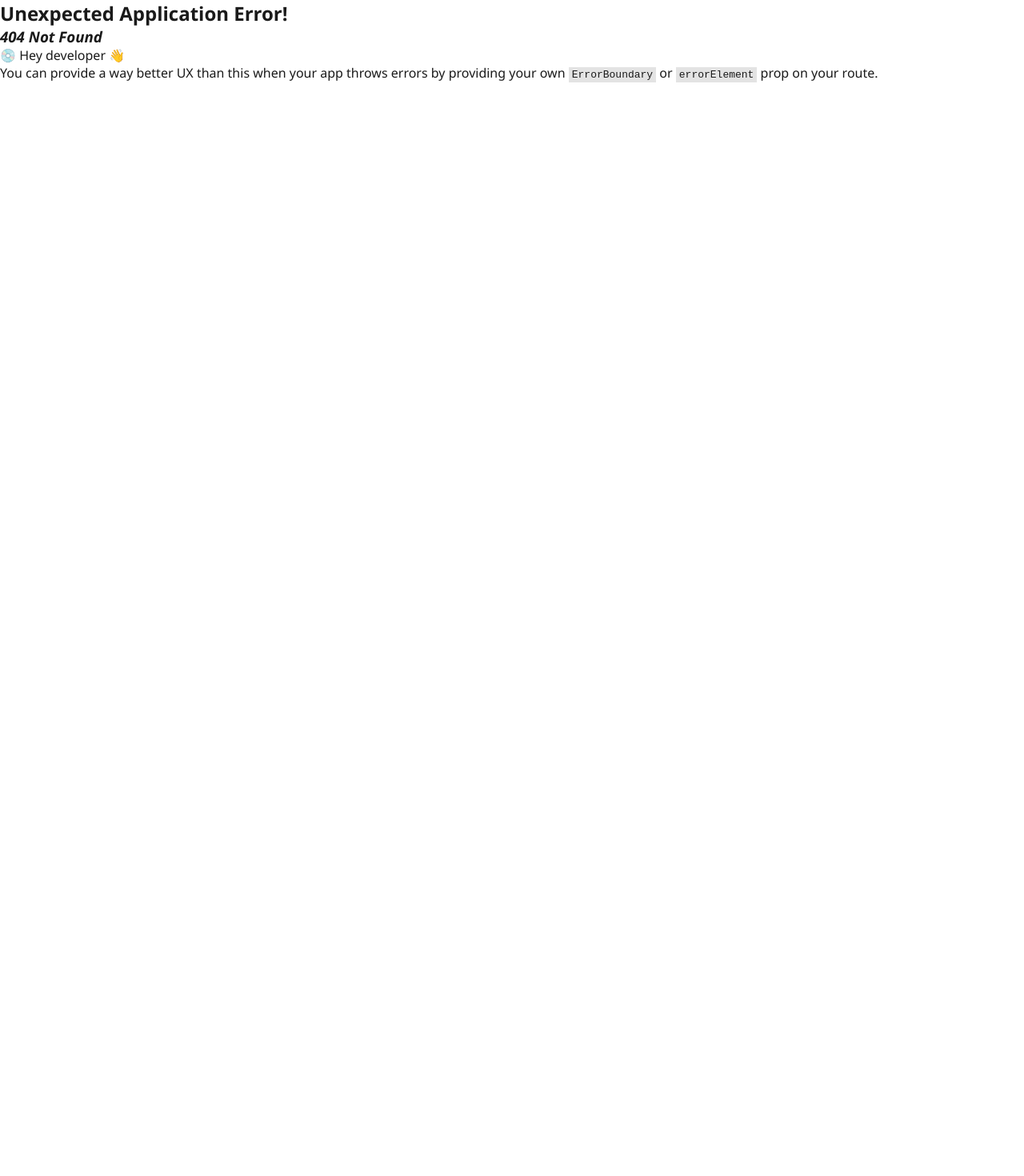
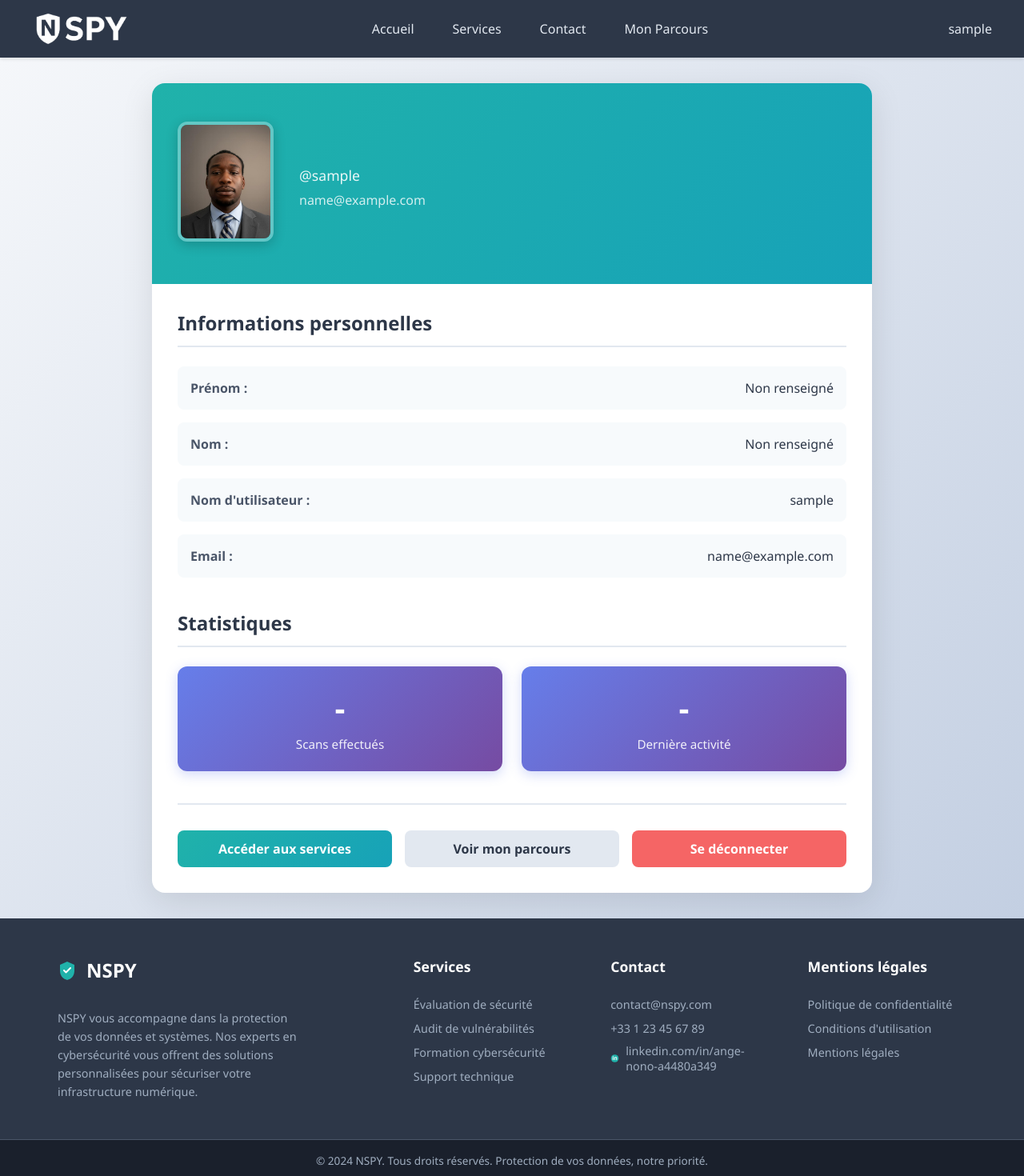
Before and after one commit to Ange-web/ProjetPersonnel, a React (Vite) app: page /profil in a window 1280 px wide. Before the commit this address had no page. Shown: the top 1470 px of the page at 80% size. Before the commit the page ends 800 px from the top, so only its background shows below. Built offline with nearby package versions, Linux system fonts and the light colour scheme; sample sign-in values are in the browser's storage.

Commit message:
profil page

```diff
--- a/src/App.jsx
+++ b/src/App.jsx
@@ -10,6 +10,7 @@ import ScanPage from './assets/components/service/urlscan';
 import IpPage from './assets/components/service/ipscan';
 import PortScanPage from './assets/components/service/portscan';
 import ExifPage from './assets/components/service/exifpage';
+import ProfilPage from './assets/components/profil/ProfilPage';
 
 const router = createBrowserRouter([
   {
@@ -52,6 +53,10 @@ const router = createBrowserRouter([
         path: 'scanexif',
         element: <ExifPage />
       },
+      {
+        path: 'profil',
+        element: <ProfilPage />
+      },
     ]
   }
 ]);
--- a/src/assets/components/acceuil/header.jsx
+++ b/src/assets/components/acceuil/header.jsx
@@ -3,12 +3,10 @@ import './style.css';
 import logo from '../../images/logo.png';
 
 import { Link, useNavigate } from 'react-router-dom';
-//import ProfilForm from '../profil/ProfilForm'; // ton composant séparé
 
 const Header = () => {
   const [user, setUser] = useState(null);
   const [showPopup, setShowPopup] = useState(false);
-  const [showModal, setShowModal] = useState(false);
   const navigate = useNavigate();
 
   // Récupère l'utilisateur connecté depuis localStorage
@@ -32,15 +30,7 @@ const Header = () => {
     localStorage.removeItem('user');
     setUser(null);
     setShowPopup(false);
-    setShowModal(false);
-    navigate('/login');
-  };
-
-  // Permet au formulaire ProfilForm de mettre à jour le Header
-  const handleProfileUpdate = (updatedUser) => {
-    localStorage.setItem('user', JSON.stringify(updatedUser));
-    setUser(updatedUser);
-    setShowModal(false);
+    navigate('/Login');
   };
 
   return (
@@ -68,13 +58,13 @@ const Header = () => {
               <span className="username">{user.username}</span>
               {showPopup && (
                 <div className="profile-popup">
-                  <button
-                    type="button"
+                  <Link
+                    to="/profil"
                     className="profile-popup-link"
-                    onClick={() => setShowModal(true)}
+                    onClick={() => setShowPopup(false)}
                   >
                     Profil
-                  </button>
+                  </Link>
                   <button
                     type="button"
                     className="profile-popup-link logout"
@@ -92,15 +82,6 @@ const Header = () => {
           )}
         </div>
       </header>
-
-      {/* Modale du formulaire de profil */}
-      {showModal && (
-        <div className="modal-overlay" onClick={() => setShowModal(false)}>
-          <div className="modal-box" onClick={(e) => e.stopPropagation()}>
-            <ProfilForm user={user} onUpdate={handleProfileUpdate} onLogout={handleLogout} />
-          </div>
-        </div>
-      )}
     </>
   );
 };
--- a/src/assets/components/acceuil/style.css
+++ b/src/assets/components/acceuil/style.css
@@ -91,6 +91,9 @@ body {
     cursor: pointer;
     padding: 0.35rem 0;
     transition: color 0.2s ease, transform 0.2s ease;
+    text-decoration: none;
+    display: block;
+    width: 100%;
   }
 
   .profile-popup-link:hover {
--- a/src/assets/components/log/formInsciption.jsx
+++ b/src/assets/components/log/formInsciption.jsx
@@ -25,14 +25,15 @@ function InputInscription() {
             if (response.ok) {
                 console.log("Inscription réussie :", data);
                 // Rediriger vers la page de connexion après une inscription réussie
-                navigate("/login");
+                navigate("/Login");
             } else {
                 console.error("Erreur lors de l'inscription :", data);
-                // Vous pouvez ajouter ici un message d'erreur pour l'utilisateur
+                // Afficher un message d'erreur à l'utilisateur
+                alert(data.error || "Erreur lors de l'inscription. Veuillez réessayer.");
             }
         } catch (error) {
             console.error("Erreur lors de la requête :", error);
-            // Vous pouvez ajouter ici un message d'erreur pour l'utilisateur
+            alert("Erreur de connexion au serveur. Veuillez réessayer.");
         }
     };
 
--- /dev/null
+++ b/src/assets/components/profil/ProfilPage.jsx
@@ -0,0 +1,139 @@
+import React, { useEffect, useState } from 'react';
+import { useNavigate } from 'react-router-dom';
+import Header from '../acceuil/header';
+import profileImage from '../../images/profile-ange.png';
+import './profil.css';
+
+const ProfilPage = () => {
+  const [user, setUser] = useState(null);
+  const [loading, setLoading] = useState(true);
+  const navigate = useNavigate();
+
+  useEffect(() => {
+    const token = localStorage.getItem('token');
+    const storedUser = localStorage.getItem('user');
+
+    if (!token || !storedUser) {
+      navigate('/Login');
+      return;
+    }
+
+    try {
+      const parsedUser = JSON.parse(storedUser);
+      setUser(parsedUser);
+    } catch (err) {
+      console.error('Erreur lors du parsing de l\'utilisateur:', err);
+      navigate('/Login');
+    } finally {
+      setLoading(false);
+    }
+  }, [navigate]);
+
+  const handleLogout = () => {
+    localStorage.removeItem('token');
+    localStorage.removeItem('user');
+    navigate('/');
+  };
+
+  if (loading) {
+    return (
+      <div>
+        <Header />
+        <div className="profil-container">
+          <div className="profil-loading">Chargement...</div>
+        </div>
+      </div>
+    );
+  }
+
+  if (!user) {
+    return null;
+  }
+
+  return (
+    <div>
+      <Header />
+      <div className="profil-container">
+        <div className="profil-card">
+          <div className="profil-header">
+            <div className="profil-avatar">
+              <img
+                src={profileImage}
+                alt="Photo de profil"
+                className="profil-avatar-img"
+              />
+            </div>
+            <div className="profil-info">
+              <h1 className="profil-name">
+                {user.prenom} {user.nom}
+              </h1>
+              <p className="profil-username">@{user.username}</p>
+              <p className="profil-email">{user.email}</p>
+            </div>
+          </div>
+
+          <div className="profil-content">
+            <div className="profil-section">
+              <h2 className="profil-section-title">Informations personnelles</h2>
+              <div className="profil-details">
+                <div className="profil-detail-item">
+                  <span className="profil-detail-label">Prénom :</span>
+                  <span className="profil-detail-value">{user.prenom || 'Non renseigné'}</span>
+                </div>
+                <div className="profil-detail-item">
+                  <span className="profil-detail-label">Nom :</span>
+                  <span className="profil-detail-value">{user.nom || 'Non renseigné'}</span>
+                </div>
+                <div className="profil-detail-item">
+                  <span className="profil-detail-label">Nom d'utilisateur :</span>
+                  <span className="profil-detail-value">{user.username}</span>
+                </div>
+                <div className="profil-detail-item">
+                  <span className="profil-detail-label">Email :</span>
+                  <span className="profil-detail-value">{user.email}</span>
+                </div>
+              </div>
+            </div>
+
+            <div className="profil-section">
+              <h2 className="profil-section-title">Statistiques</h2>
+              <div className="profil-stats">
+                <div className="profil-stat-card">
+                  <div className="profil-stat-number">-</div>
+                  <div className="profil-stat-label">Scans effectués</div>
+                </div>
+                <div className="profil-stat-card">
+                  <div className="profil-stat-number">-</div>
+                  <div className="profil-stat-label">Dernière activité</div>
+                </div>
+              </div>
+            </div>
+
+            <div className="profil-actions">
+              <button
+                className="profil-btn profil-btn-primary"
+                onClick={() => navigate('/servicehome')}
+              >
+                Accéder aux services
+              </button>
+              <button
+                className="profil-btn profil-btn-secondary"
+                onClick={() => navigate('/parcours')}
+              >
+                Voir mon parcours
+              </button>
+              <button
+                className="profil-btn profil-btn-danger"
+                onClick={handleLogout}
+              >
+                Se déconnecter
+              </button>
+            </div>
+          </div>
+        </div>
+      </div>
+    </div>
+  );
+};
+
+export default ProfilPage;
--- /dev/null
+++ b/src/assets/components/profil/profil.css
@@ -0,0 +1,242 @@
+.profil-container {
+  min-height: calc(100vh - 200px);
+  padding: 2rem;
+  background: linear-gradient(135deg, #f5f7fa 0%, #c3cfe2 100%);
+}
+
+.profil-loading {
+  display: flex;
+  justify-content: center;
+  align-items: center;
+  min-height: 400px;
+  font-size: 1.2rem;
+  color: #4a5568;
+}
+
+.profil-card {
+  max-width: 900px;
+  margin: 0 auto;
+  background: white;
+  border-radius: 16px;
+  box-shadow: 0 10px 40px rgba(0, 0, 0, 0.1);
+  overflow: hidden;
+}
+
+.profil-header {
+  background: linear-gradient(135deg, #20B2AA 0%, #17a2b8 100%);
+  padding: 3rem 2rem;
+  display: flex;
+  align-items: center;
+  gap: 2rem;
+  color: white;
+}
+
+.profil-avatar {
+  flex-shrink: 0;
+}
+
+.profil-avatar-img {
+  width: 120px;
+  height: 150px;
+  border-radius: 12px;
+  object-fit: cover;
+  border: 4px solid rgba(255, 255, 255, 0.3);
+  box-shadow: 0 4px 15px rgba(0, 0, 0, 0.2);
+}
+
+.profil-info {
+  flex: 1;
+}
+
+.profil-name {
+  font-size: 2rem;
+  font-weight: 700;
+  margin: 0 0 0.5rem 0;
+  color: white;
+}
+
+.profil-username {
+  font-size: 1.1rem;
+  margin: 0 0 0.5rem 0;
+  opacity: 0.9;
+  color: white;
+}
+
+.profil-email {
+  font-size: 1rem;
+  margin: 0;
+  opacity: 0.8;
+  color: white;
+}
+
+.profil-content {
+  padding: 2rem;
+}
+
+.profil-section {
+  margin-bottom: 2.5rem;
+}
+
+.profil-section:last-child {
+  margin-bottom: 0;
+}
+
+.profil-section-title {
+  font-size: 1.5rem;
+  font-weight: 600;
+  color: #2d3748;
+  margin-bottom: 1.5rem;
+  padding-bottom: 0.75rem;
+  border-bottom: 2px solid #e2e8f0;
+}
+
+.profil-details {
+  display: grid;
+  gap: 1rem;
+}
+
+.profil-detail-item {
+  display: flex;
+  justify-content: space-between;
+  align-items: center;
+  padding: 1rem;
+  background: #f7fafc;
+  border-radius: 8px;
+  transition: background 0.2s ease;
+}
+
+.profil-detail-item:hover {
+  background: #edf2f7;
+}
+
+.profil-detail-label {
+  font-weight: 600;
+  color: #4a5568;
+}
+
+.profil-detail-value {
+  color: #2d3748;
+  font-weight: 500;
+}
+
+.profil-stats {
+  display: grid;
+  grid-template-columns: repeat(auto-fit, minmax(200px, 1fr));
+  gap: 1.5rem;
+}
+
+.profil-stat-card {
+  background: linear-gradient(135deg, #667eea 0%, #764ba2 100%);
+  padding: 1.5rem;
+  border-radius: 12px;
+  text-align: center;
+  color: white;
+  box-shadow: 0 4px 15px rgba(102, 126, 234, 0.3);
+}
+
+.profil-stat-number {
+  font-size: 2.5rem;
+  font-weight: 700;
+  margin-bottom: 0.5rem;
+}
+
+.profil-stat-label {
+  font-size: 0.95rem;
+  opacity: 0.9;
+}
+
+.profil-actions {
+  display: flex;
+  flex-wrap: wrap;
+  gap: 1rem;
+  margin-top: 2rem;
+  padding-top: 2rem;
+  border-top: 2px solid #e2e8f0;
+}
+
+.profil-btn {
+  padding: 0.75rem 1.5rem;
+  border: none;
+  border-radius: 8px;
+  font-size: 1rem;
+  font-weight: 600;
+  cursor: pointer;
+  transition: all 0.3s ease;
+  flex: 1;
+  min-width: 150px;
+}
+
+.profil-btn-primary {
+  background: linear-gradient(135deg, #20B2AA 0%, #17a2b8 100%);
+  color: white;
+}
+
+.profil-btn-primary:hover {
+  transform: translateY(-2px);
+  box-shadow: 0 6px 20px rgba(32, 178, 170, 0.4);
+}
+
+.profil-btn-secondary {
+  background: #e2e8f0;
+  color: #2d3748;
+}
+
+.profil-btn-secondary:hover {
+  background: #cbd5e0;
+  transform: translateY(-2px);
+}
+
+.profil-btn-danger {
+  background: #f56565;
+  color: white;
+}
+
+.profil-btn-danger:hover {
+  background: #e53e3e;
+  transform: translateY(-2px);
+  box-shadow: 0 6px 20px rgba(245, 101, 101, 0.4);
+}
+
+/* Responsive Design */
+@media (max-width: 768px) {
+  .profil-container {
+    padding: 1rem;
+  }
+
+  .profil-header {
+    flex-direction: column;
+    text-align: center;
+    padding: 2rem 1.5rem;
+  }
+
+  .profil-avatar-img {
+    width: 100px;
+    height: 125px;
+  }
+
+  .profil-name {
+    font-size: 1.5rem;
+  }
+
+  .profil-content {
+    padding: 1.5rem;
+  }
+
+  .profil-detail-item {
+    flex-direction: column;
+    align-items: flex-start;
+    gap: 0.5rem;
+  }
+
+  .profil-stats {
+    grid-template-columns: 1fr;
+  }
+
+  .profil-actions {
+    flex-direction: column;
+  }
+
+  .profil-btn {
+    width: 100%;
+  }
+}
```
